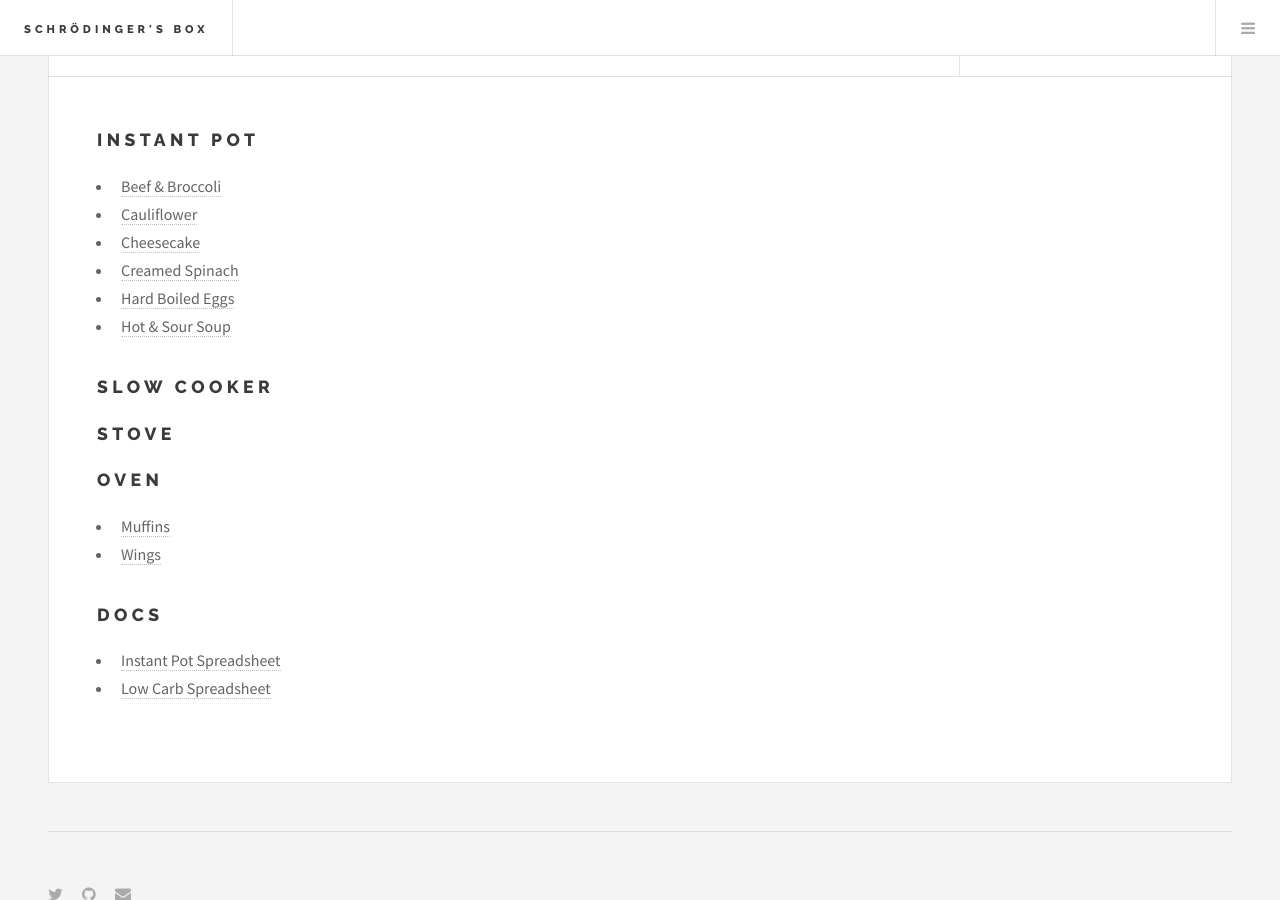
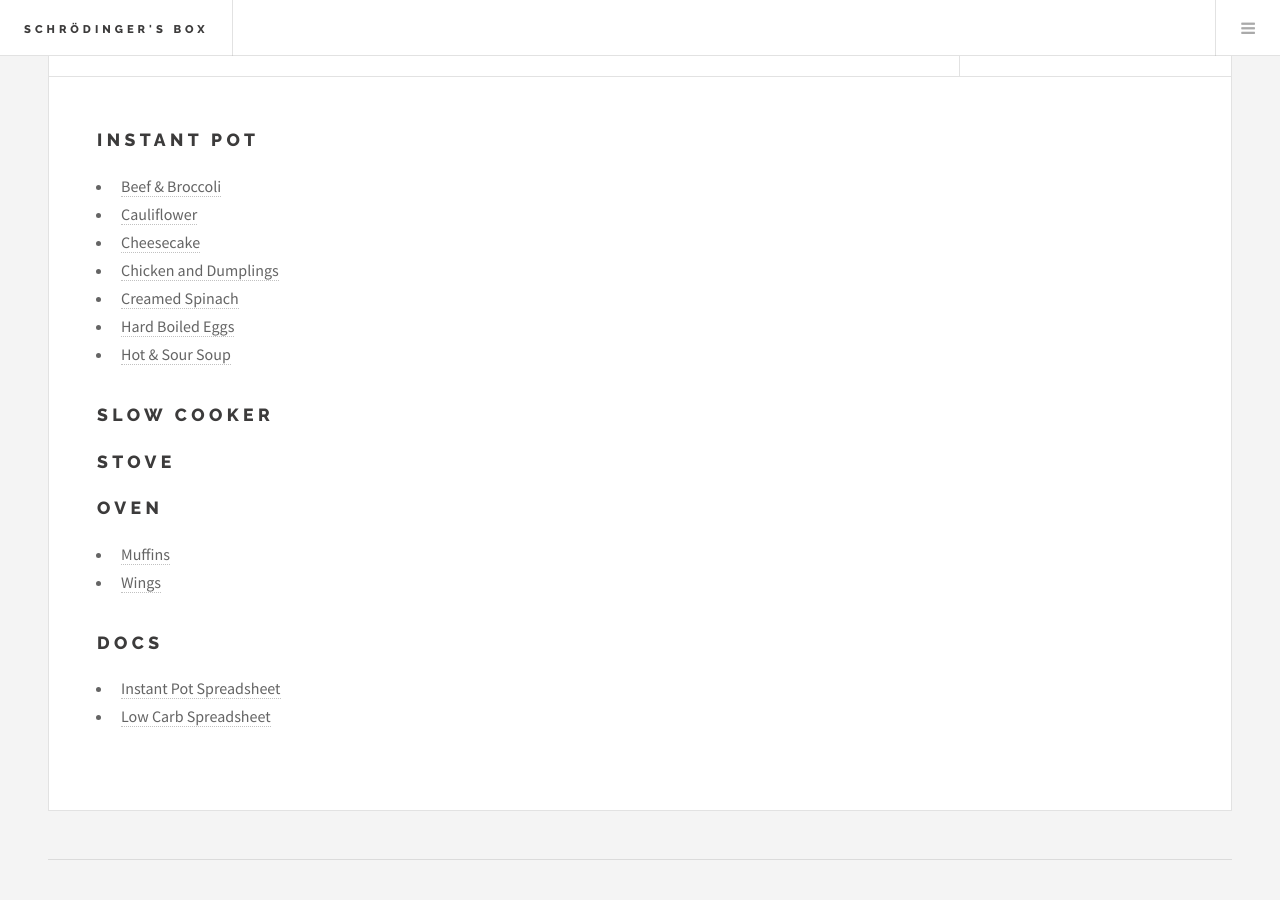
Before and after one commit to schrodingersbox/schrodingersbox.github.io, a Jekyll site: the page built from recipes.html, in a window 1280 px wide and 900 px high, scrolled down 364 px. Built offline with Jekyll 4.4.1, drawn with Linux system fonts in a browser that asks for light colours.

Commit message:
Added Chicken & Dumplings

```diff
--- a/recipes.html
+++ b/recipes.html
@@ -8,6 +8,7 @@ title: Recipes
 	<li><a href="https://www.pressurecookrecipes.com/instant-pot-beef-broccoli/" target="_blank">Beef & Broccoli</a></li>
 	<li><a href="https://realfoodrealdeals.com/instant-pot-cauliflower/" target="_blank">Cauliflower</a></li>
 	<li><a href="https://www.ourpaleolife.com/instant-pot-low-carb-cheesecake-keto-primal/" target="_blank">Cheesecake</a></li>
+	<li><a href="https://recipes.instantpot.com/recipe/chicken-and-dumplings/" target="_blank">Chicken and Dumplings</a></li>
 	<li><a href="https://www.staysnatched.com/instant-pot-creamed-spinach/" target="_blank">Creamed Spinach</a></li>
 	<li><a href="https://amindfullmom.com/instant-pot-hard-boiled-eggs/" target="_blank">Hard Boiled Eggs</a></li>
 	<li><a href="https://pressureluckcooking.com/recipe/instant-pot-hot-sour-soup/" target="_blank">Hot & Sour Soup</a></li>
```
